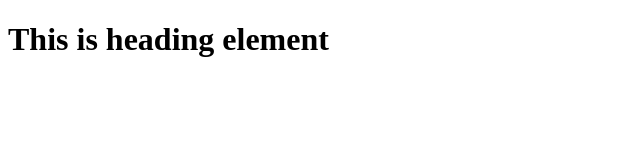
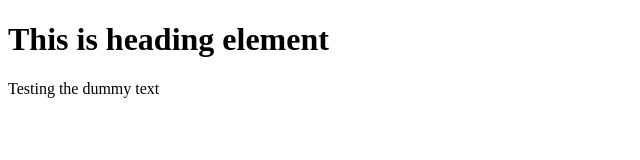
Before and after one commit to TGCoder3000Z/git-collaboration, a plain HTML site: page index.html in a window 1280 px wide. Shown: the whole page, without its empty margins (0-640 px from the left). Drawn offline with Linux system fonts and the light colour scheme.

Commit message:
Addded p

```diff
--- a/index.html
+++ b/index.html
@@ -7,5 +7,6 @@
 </head>
 <body>
     <h1>This is heading element</h1>
+    <p>Testing the dummy text</p>
 </body>
 </html>
```
